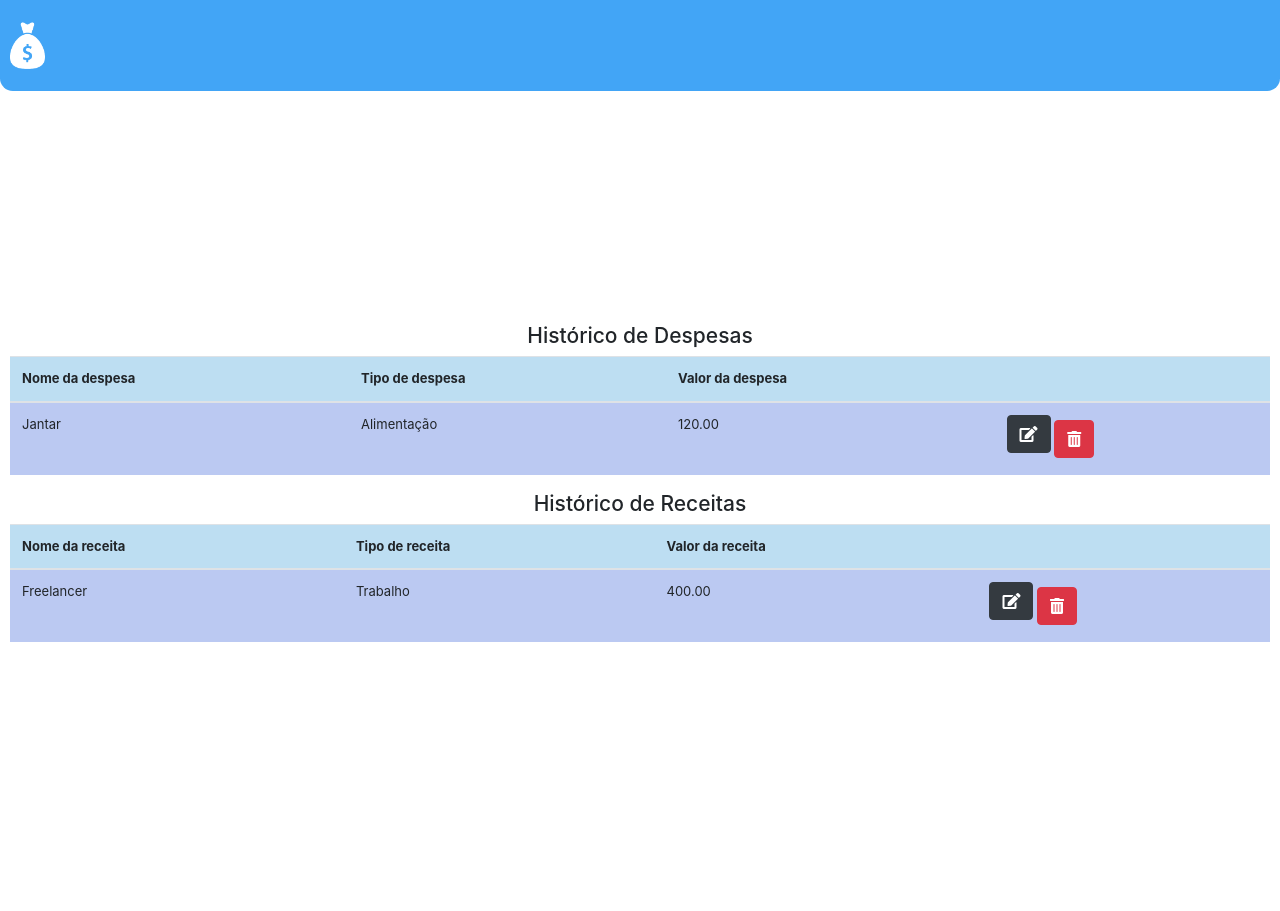
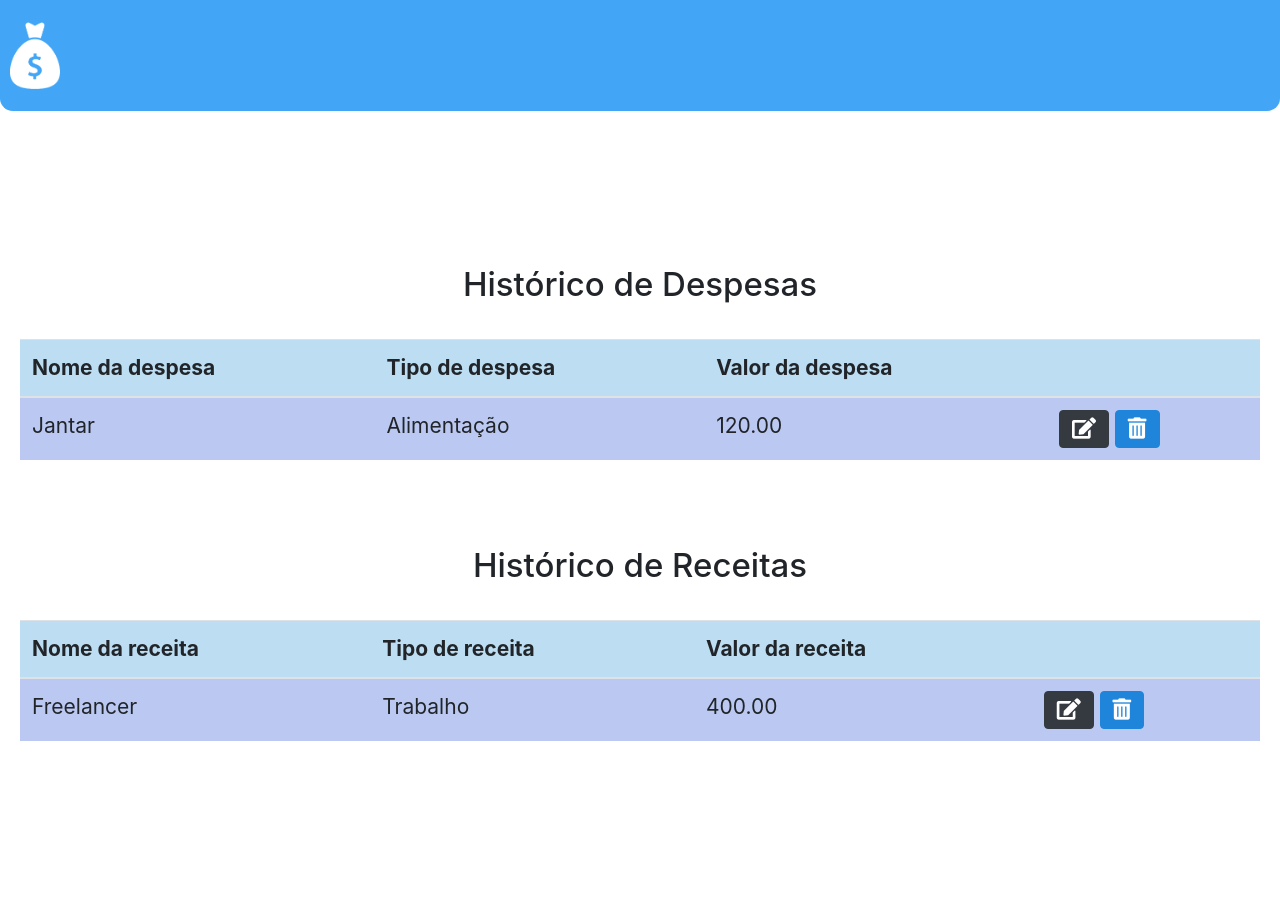
Before and after one commit to RafaelPena31/Financial-system-cotemig-WEB, a PHP site: page /historico.html in a window 1280 px wide. Before the commit the page ends 642 px from the top, so only its background shows below. Run offline with PHP 8.4, Linux system fonts and the light colour scheme.

Commit message:
Alteraracao da tela historico - Fred

```diff
--- a/css/historico.css
+++ b/css/historico.css
@@ -31,7 +31,7 @@ body {
 }
 /*body end*/
 
-/*main*/
+/*main and table*/
 main {
   flex-direction: column;
   display: flex;
@@ -43,8 +43,13 @@ main {
   padding: 10px;
 }
 
-main h3{
-    font-size: 21px;
+main h3 {
+  font-size: 21px;
+  margin-bottom: 35px;
+}
+
+.titulohistorico{
+  margin-top: 70px;
 }
 
 .mytable {
@@ -53,13 +58,60 @@ main h3{
 }
 
 th {
-  background-color: #BDDEF2;
+  background-color: #bddef2;
 }
 
 td {
-  background-color: #BBC9F2;
+  background-color: #bbc9f2;
 }
 
+/*main and table end*/
+
+/*button*/
 .editar {
   margin-bottom: 10px;
 }
+
+.editar:hover {
+  border-color: white;
+}
+
+.deletar {
+  background-color: #1e85da;
+  border-color: #1e85da;
+}
+
+.deletar:hover {
+  background-color: #1e85da;
+  border-color: white;
+}
+/*button end*/
+
+@media (min-width: 600px) {
+  .image {
+    max-width: 50px;
+  }
+
+  main {
+    padding: 20px;
+  }
+
+  main h3 {
+    font-size: 33px;
+  }
+
+  .mytable {
+    font-size: 21px;
+  }
+
+  .mytable1 {
+    margin-bottom: 120px;
+  }
+
+  .editar {
+    margin-bottom: 0px;
+    width: 100%;
+    max-width: 50px;
+  }
+
+}
--- a/historico.html
+++ b/historico.html
@@ -29,13 +29,13 @@
                     <td>Alimentação</td>
                     <td>120.00</td>
                     <td>
-                        <a class="btn btn-dark editar" href=""><i width="30px" class="fas fa-edit"></i></a>
-                        <a class="btn btn-danger deletar" href=""><i class="fas fa-trash-alt"></i></a>
+                        <a class="btn btn-dark editar" href=""><i width="30px" class="fas fa-edit fa-lg"></i></a>
+                        <a class="btn btn-danger deletar" href=""><i class="fas fa-trash-alt fa-lg"></i></a>
                     </td>
                 </tr>
             </tbody>
         </table>
-        <h3>Histórico de Receitas</h3>
+        <h3 class="titulohistorico">Histórico de Receitas</h3>
         <table class="table mytable">
             <thead>
                 <tr>
@@ -51,8 +51,8 @@
                     <td>Trabalho</td>
                     <td>400.00</td>
                     <td>
-                        <a class="btn btn-dark editar" href=""><i class="fas fa-edit"></i></a>
-                        <a class="btn btn-danger deletar" href=""><i class="fas fa-trash-alt"></i></a>
+                        <a class="btn btn-dark editar" href=""><i class="fas fa-edit fa-lg"></i></a>
+                        <a class="btn btn-danger deletar" href=""><i class="fas fa-trash-alt fa-lg"></i></a>
                     </td>
                 </tr>
             </tbody>
```
